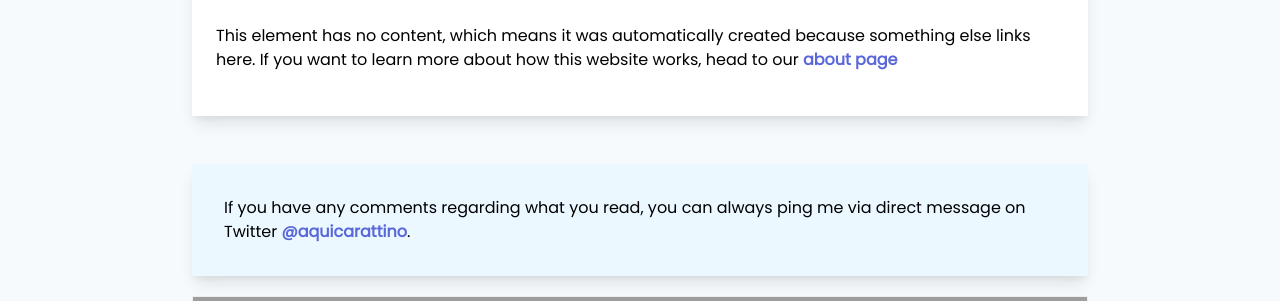
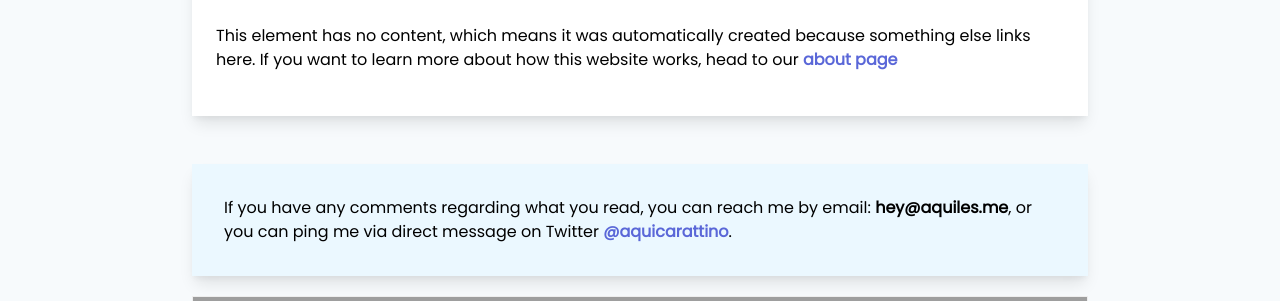
Before and after one commit to aquilesC/static_website_builder, a Python web app: template templates/index.html in a window 1280 px wide. Shown: the part 156-457 px from the top of the page. Run offline with Jinja, Linux system fonts and the light colour scheme; the template is opened without the code that fills it, so the values that code supplies are empty; grey boxes are pictures that could not be loaded.

Commit message:
Updated templates to include my e-mail

```diff
--- a/templates/index.html
+++ b/templates/index.html
@@ -13,9 +13,11 @@
         {% endblock content %}
     </div>
     <div class="bg-blue-100">
-        <p class="md:p-8 shadow-lg">If you have any comments regarding what you read, you can always ping me via direct
-            message on Twitter <a
-                    href="https://twitter.com/aquicarattino">@aquicarattino</a>.</p>
+        <p class="md:p-8 shadow-lg">
+            If you have any comments regarding what you read, you can reach me by email: <b>hey@aquiles.me</b>,
+            or you can ping me via direct message on Twitter <a
+                href="https://twitter.com/aquicarattino">@aquicarattino</a>.
+        </p>
     </div>
     <div>
         <iframe src="https://aquiles.substack.com/embed" width="100%" height="320"
```
Also changed, not shown: templates/article.html (+5 -3 lines).
